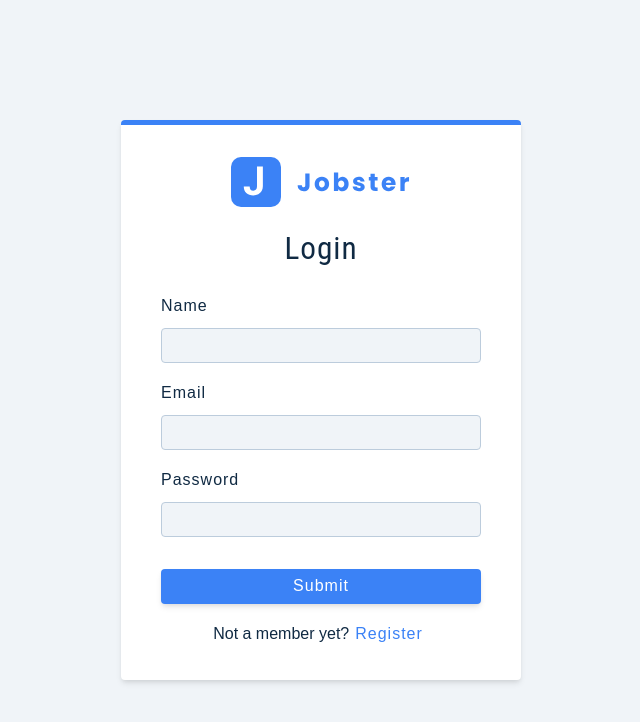
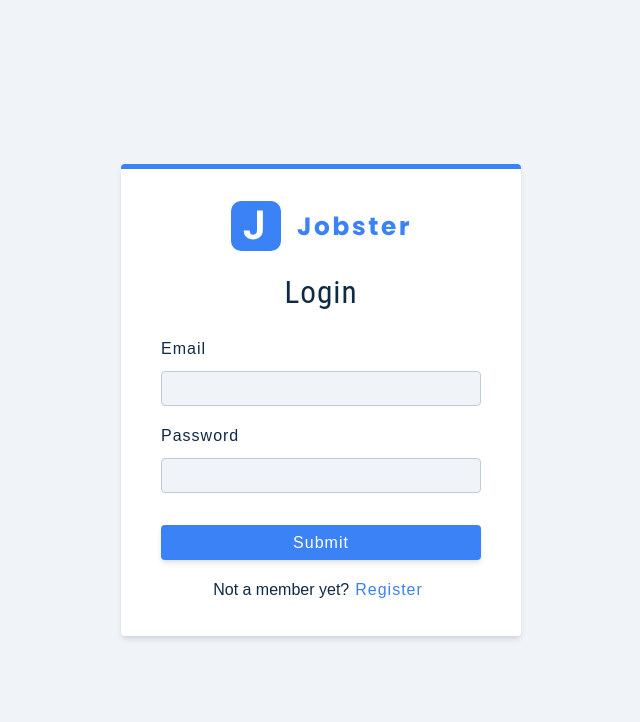
Before and after one commit to mutlugulerce/redux-toolkit-jobster, a React (Create React App) app: page /register in a window 1280 px wide. Shown: the top 722 px of the page, without its empty margins (319-959 px from the left). Built offline with nearby package versions, Linux system fonts and the light colour scheme.

Commit message:
handleChange ve onSubmit ilk düzenleme

```diff
--- a/src/pages/Register.js
+++ b/src/pages/Register.js
@@ -13,12 +13,20 @@ const Register = () => {
   const [values, setValues] = useState(initialState);
 
   const handleChange = (e) => {
-    console.log(e.target);
+    const name = e.target.name;
+   const value = e.target.value
+    console.log(`${name}: ${value}`)
+    setValues({...values, [name] :value})
   };
 
   const onSubmit = (e) => {
     e.preventDefault();
-    console.log(e.target);
+     const { name, email, password, isMember } = values;
+  if (!email || !password || (!isMember && !name)) {
+    console.log('Please Fill Out All Fields');
+    return;
+  }
+
   };
 
   const toggleMember = () => {
@@ -28,9 +36,9 @@ const Register = () => {
     <Wrapper className="full-page">
       <form className="form" onSubmit={onSubmit}>
         <Logo />
-        <h3> {values.isMember ? "Login" : "Register"} </h3>
+        <h3> {values.isMember ? "Login" : "Register" } </h3>
 
-        {values.isMember && (
+        { !values.isMember && (
           <FormRow
             type="text"
             name="name"
```
